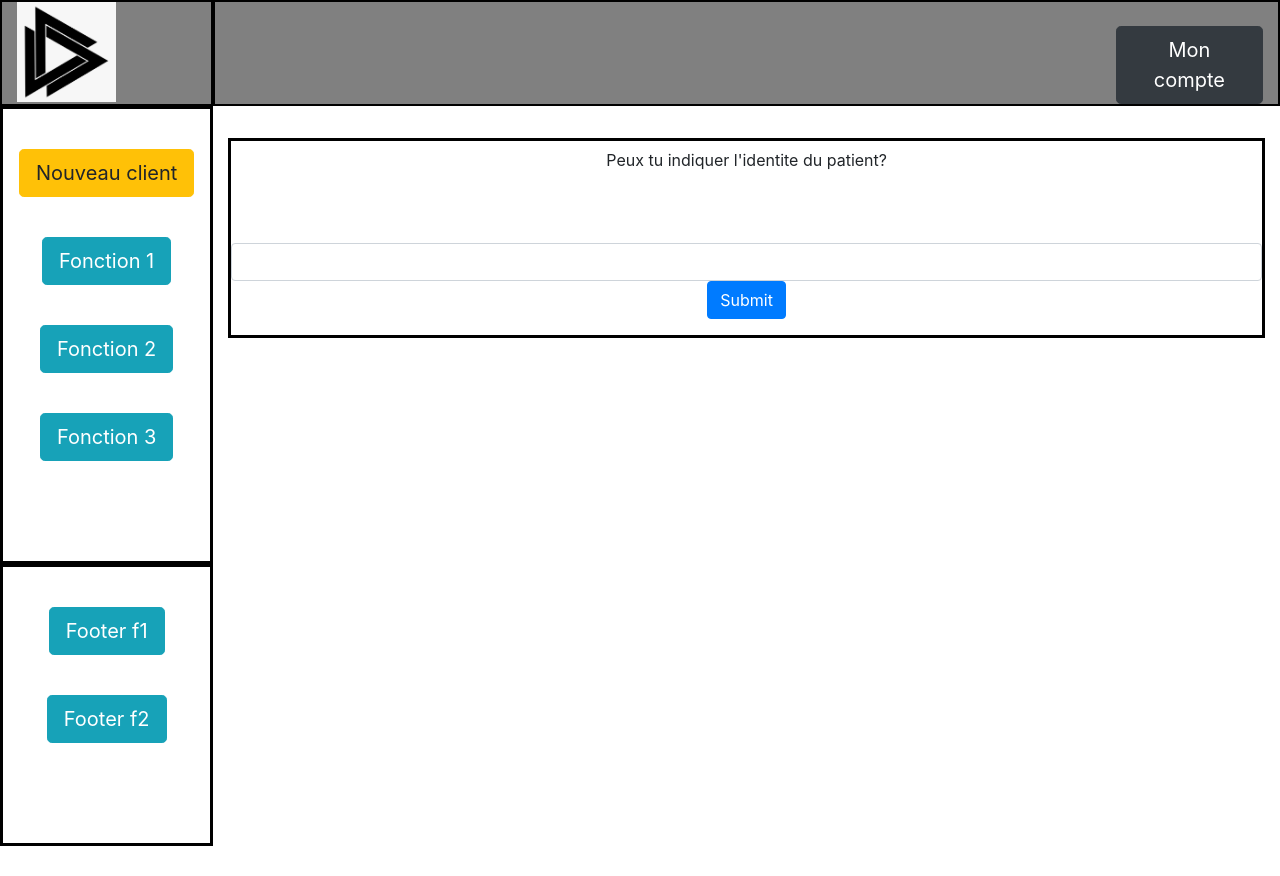
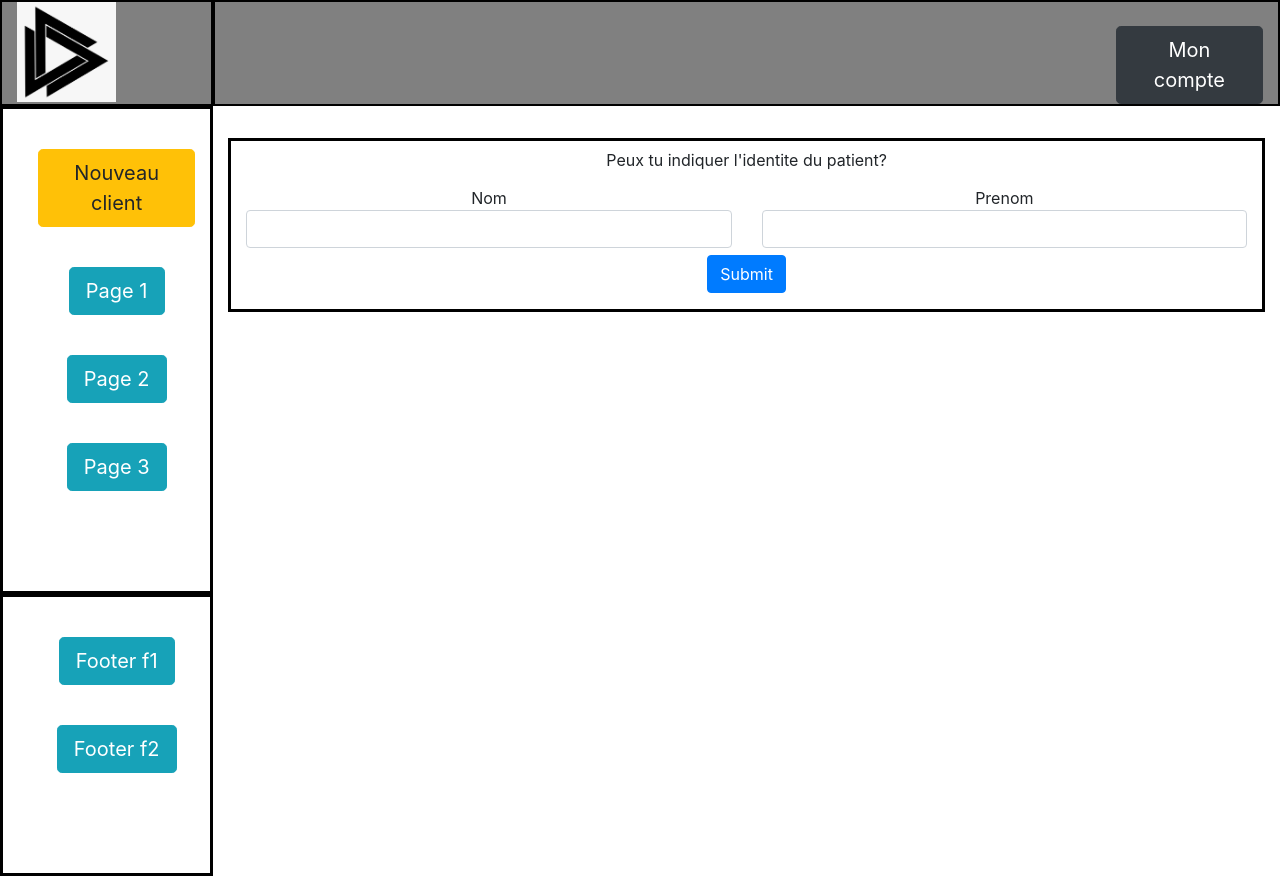
Before and after one commit to ocrossi/react_training, a React (Create React App) app in the folder react_app/: page / in a window 1280 px wide. Before the commit the page ends 846 px from the top, so only its background shows below. Built offline with nearby package versions, Linux system fonts and the light colour scheme.

Commit message:
v1.2 +quick css changes

```diff
--- a/react_app/src/App.css
+++ b/react_app/src/App.css
@@ -33,6 +33,7 @@
 }
 .left_button{
 	margin-top: 2em;
+	margin-left: 1em;
 }
 
 .formulaire {
--- a/react_app/src/components/AppBody1.js
+++ b/react_app/src/components/AppBody1.js
@@ -27,9 +27,10 @@ var AppWindow1 = () => {
 	const ct = React.useContext(ClientContext)
 
 	const formSubmit = (data) => {
-		ct.setUser({name: data.clientname})
-		console.log("dans onSubmit le context")
+		var fullname = data.clientfname + " " + data.clientlname
+		ct.setUser({name: fullname})
 		console.log(ct)
+		console.log(data)
 		ct.id = 1
 
 	}
@@ -41,7 +42,14 @@ var AppWindow1 = () => {
 			<Form.Label column sm={12}>
 				Peux tu indiquer l'identite du patient?
 			</Form.Label>
-		    <Form.Control type="text" name="clientname" id="idclient" ref={register}/>
+			<Form.Label column sm={6}>
+				Nom
+		    <Form.Control type="text" name="clientfname"  ref={register}/>
+			</Form.Label>
+			<Form.Label column sm={6}>
+				Prenom
+		    <Form.Control type="text" name="clientlname"  ref={register}/>
+			</Form.Label>
 			<Button type="submit">Submit</Button>
 		</Form>
 		<Arrow val={ct}/>
--- a/react_app/src/components/Leftnav.js
+++ b/react_app/src/components/Leftnav.js
@@ -8,12 +8,18 @@ function Leftnav()
 
 	return (
 		<Col sm={2} className="tow2">
-		<Link to="/">
-		<Button size="lg" variant="warning" className="left_button">Nouveau client</Button>
-		</Link>
-		<Button size="lg" variant="info" className="left_button">Fonction 1</Button>
-		<Button size="lg" variant="info" className="left_button">Fonction 2</Button>
-		<Button size="lg" variant="info" className="left_button" id="last_lb">Fonction 3</Button>
+			<Link to="/">
+				<Button size="lg" variant="warning" className="left_button">Nouveau client</Button>
+			</Link>
+			<Link to="page1">
+				<Button size="lg" variant="info" className="left_button"> Page 1 </Button>
+			</Link>
+			<Link to="page1">
+				<Button size="lg" variant="info" className="left_button"> Page 2 </Button>
+			</Link>
+			<Link to="page1">
+				<Button size="lg" variant="info" className="left_button" id="last_lb"> Page 3 </Button>
+			</Link>
 		</Col>
 	);
 }
```
Also changed, not shown: react_app/src/page4.js (deleted, +0 -7 lines).
